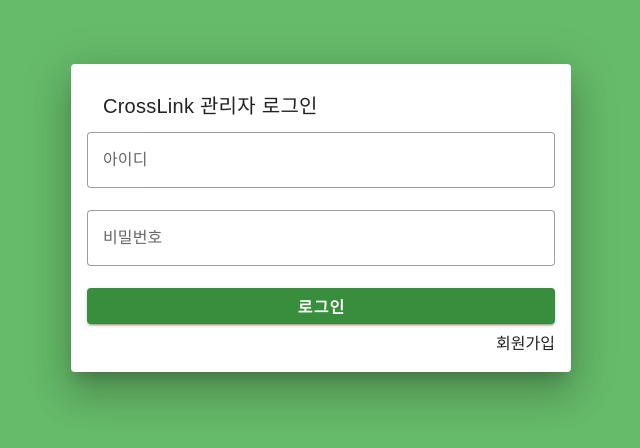
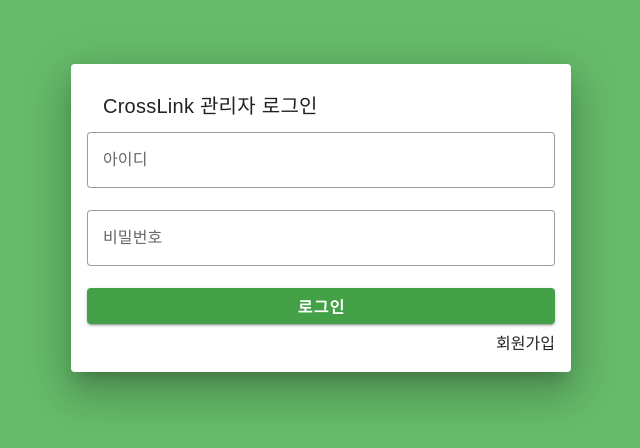
Before and after one commit to h0ngg0m/crosslink-admin-web, a Vue app: page /auth/login in a window 1280 px wide. Shown: the part 182-630 px from the top of the page, without its empty margins (319-959 px from the left). Built offline with nearby package versions, Linux system fonts and the light colour scheme; no server answers.

Commit message:
:lipstick: 로그인 버튼 색상 조정

```diff
--- a/src/views/auth/LoginView.vue
+++ b/src/views/auth/LoginView.vue
@@ -12,7 +12,7 @@
         @keydown.enter="login"
         :loading="loading"
       />
-      <v-btn class="w-100" color="green-darken-2" @click="login" :loading="loading">
+      <v-btn class="w-100" color="green-darken-1" @click="login" :loading="loading">
         <span style="font-weight: 700; font-size: 1rem">로그인</span>
       </v-btn>
       <p class="pointer text-right mt-2">회원가입</p>
```
